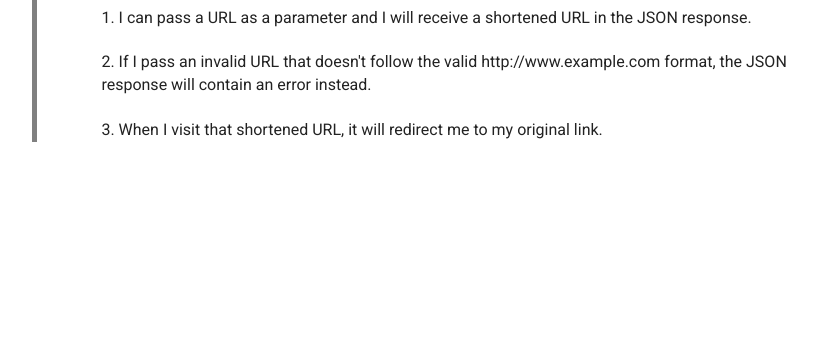
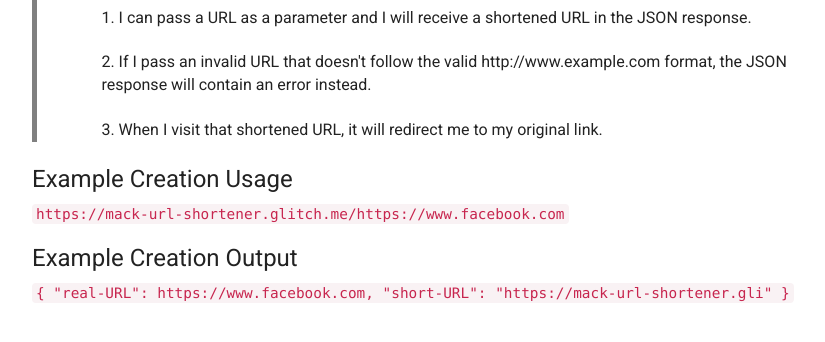
Before and after one commit to JordanMack92/URL-shortener-microservice, a plain HTML site: page views/index.html in a window 1280 px wide. Shown: the part 150-492 px from the top of the page, without its empty margins (224-1049 px from the left). Drawn offline with nearby package versions, Linux system fonts and the light colour scheme.

Commit message:
Checkpoint

```diff
--- a/views/index.html
+++ b/views/index.html
@@ -24,18 +24,16 @@
         </div>
 
 
-        <!--
+
         <div>
-          <h3>Example Input</h3>
-          <a href="https://mack-timestamp.glitch.me/December%2015,%202015" target = "_blank"><code>https://mack-timestamp.glitch.me/December%2015,%202015</code></a>
-          <br>
-          <a href="https://mack-timestamp.glitch.me/1450137600" target = "_blank"><code>https://mack-timestamp.glitch.me/1450137600</code></a>
+          <h3>Example Creation Usage</h3>
+          <a href="https://mack-url-shortener.glitch.me/https://www.facebook.com" target = "_blank"><code>https://mack-url-shortener.glitch.me/https://www.facebook.com</code></a>
+
+        <div>
+          <h3>Example Creation Output</h3>
+          <code>{ "real-URL": https://www.facebook.com, "short-URL": "https://mack-url-shortener.gli" }</code>
         </div>
-        <div>
-          <h3>Example Output</h3>
-          <code>{ "unix": 1450137600, "natural": "December 15, 2015" }</code>
-        </div>
-        -->
+
 
       </div>
    </body>
```
